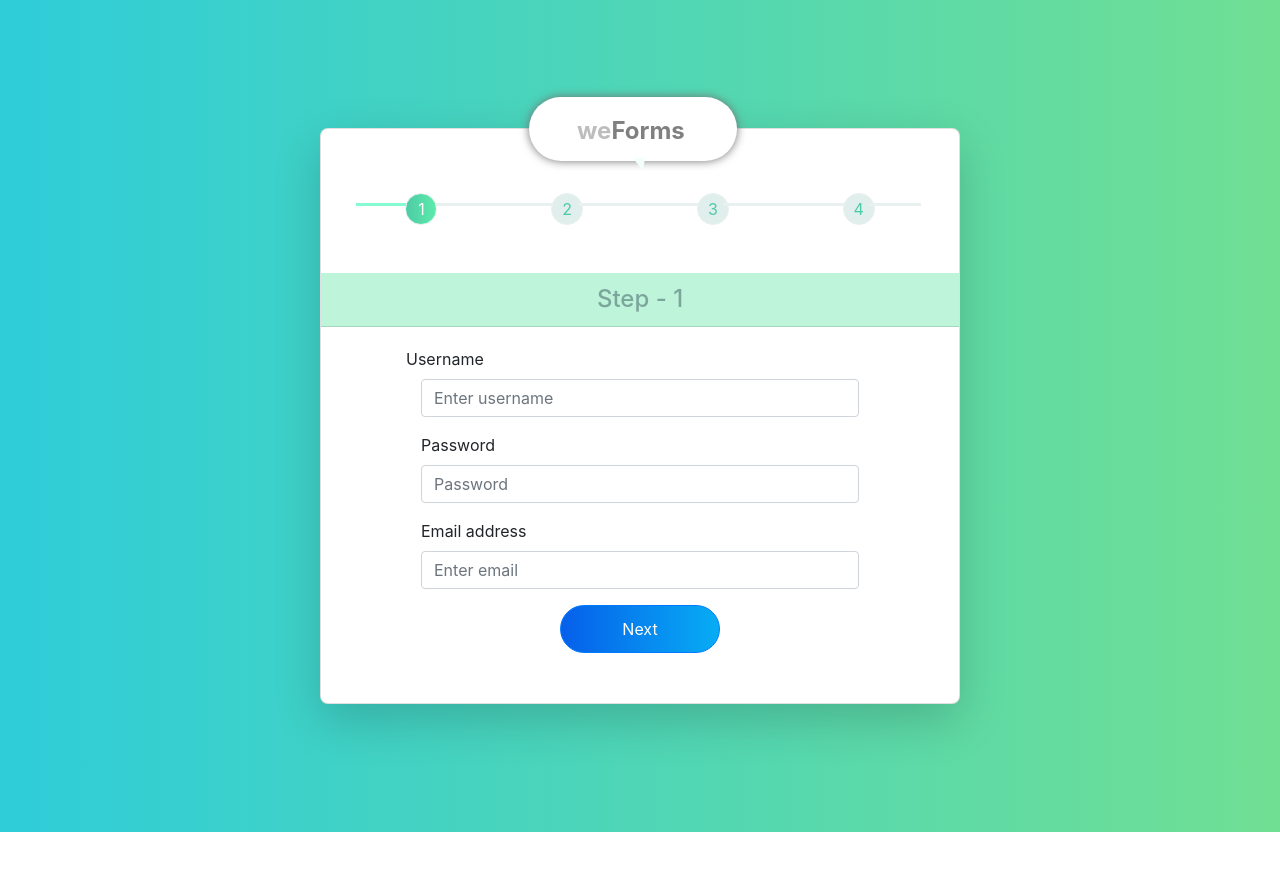
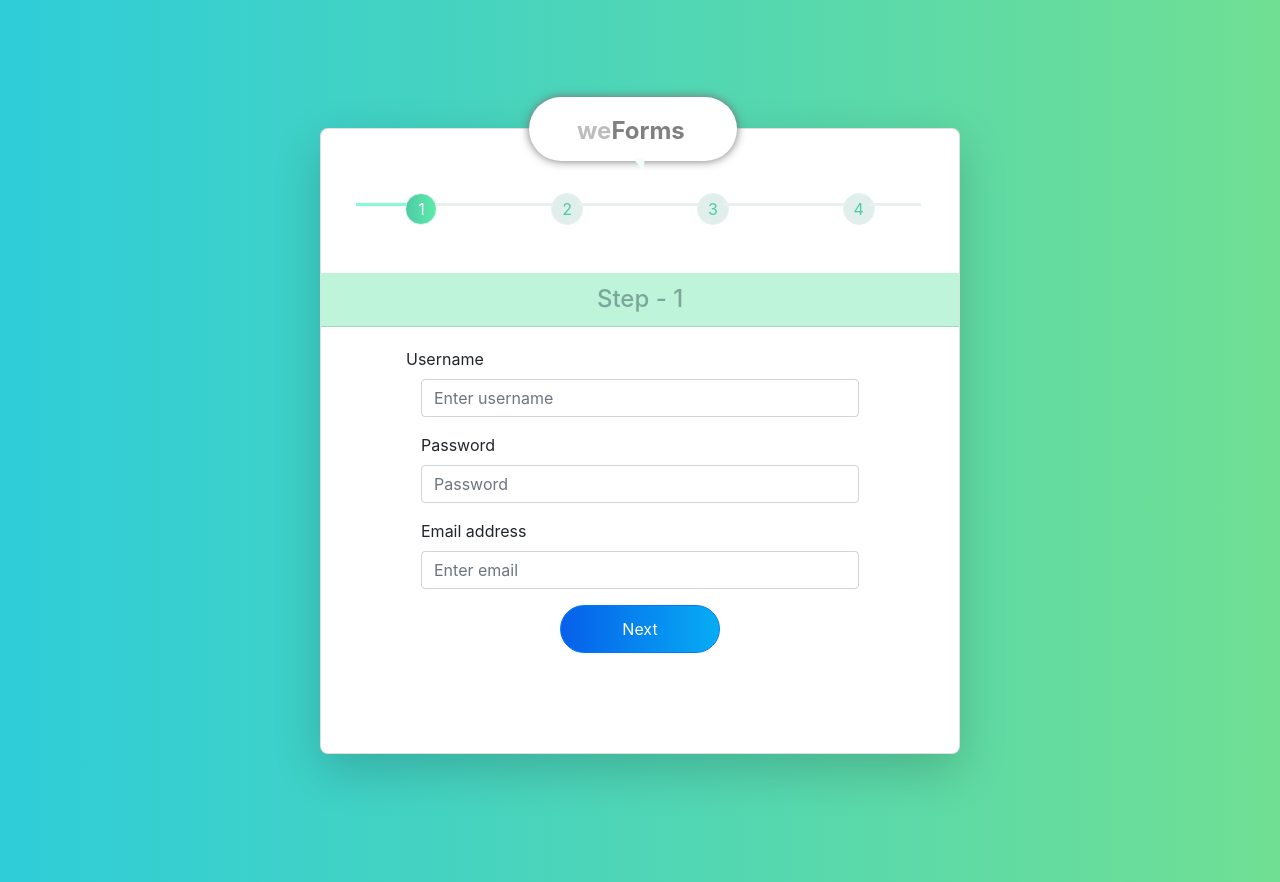
Before and after one commit to jakazzy/wedvs-form, a React (Create React App) app: page / in a window 1280 px wide. Before the commit the page ends 832 px from the top, so only its background shows below. Built offline with nearby package versions, Linux system fonts and the light colour scheme; the HTML template or start-up script is replaced by a standard one.

Commit message:
change height to min height

```diff
--- a/src/App.css
+++ b/src/App.css
@@ -27,7 +27,7 @@
 }
 
 .card{
-  min-width: 84vw !important ;
+  width: 84vw !important ;
 }
 
 .chat-container{
--- a/src/components/page_template.component.jsx
+++ b/src/components/page_template.component.jsx
@@ -8,7 +8,7 @@
     return (
         <Card
         className="shadow-lg"
-        style={{ width: "50vw", height: "72vh", margin: "8rem auto", borderRadius: '0.5rem', position: 'relative'}}
+        style={{ width: "50vw", minHeight: "72vh", margin: "8rem auto", borderRadius: '0.5rem', position: 'relative'}}
         key={props.userData.step}
         step={props.userData.step}>
             <div className="chat-container"
```
